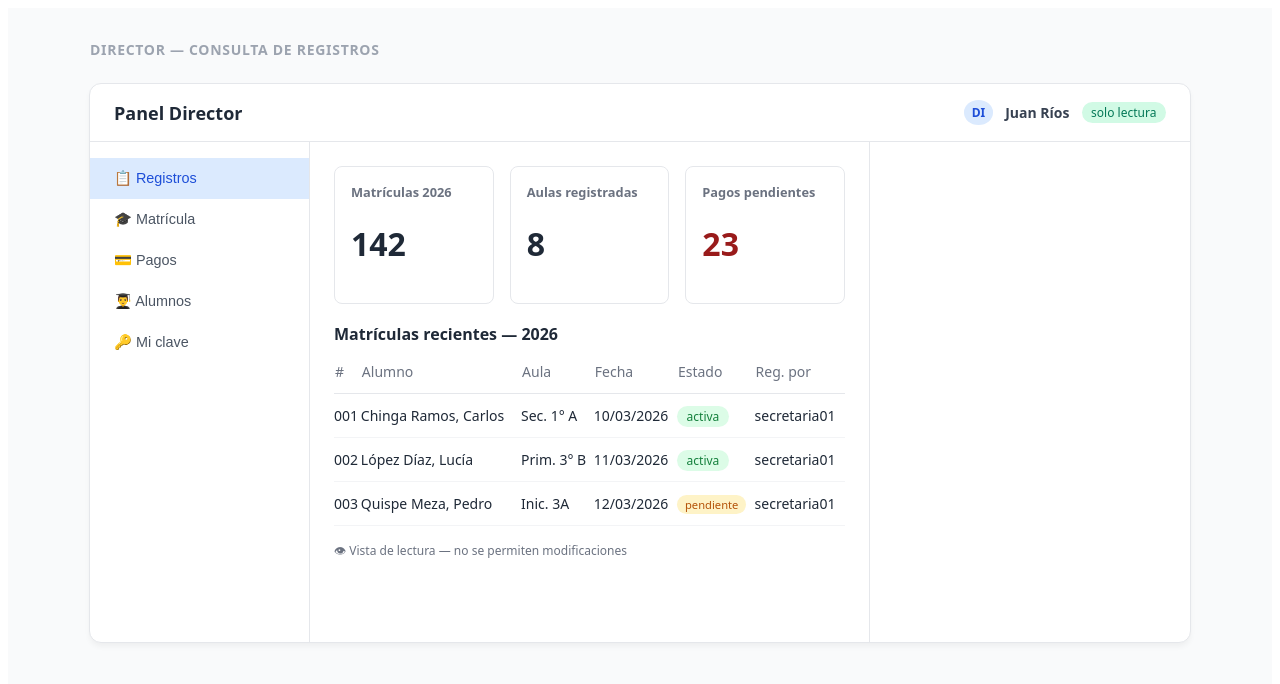
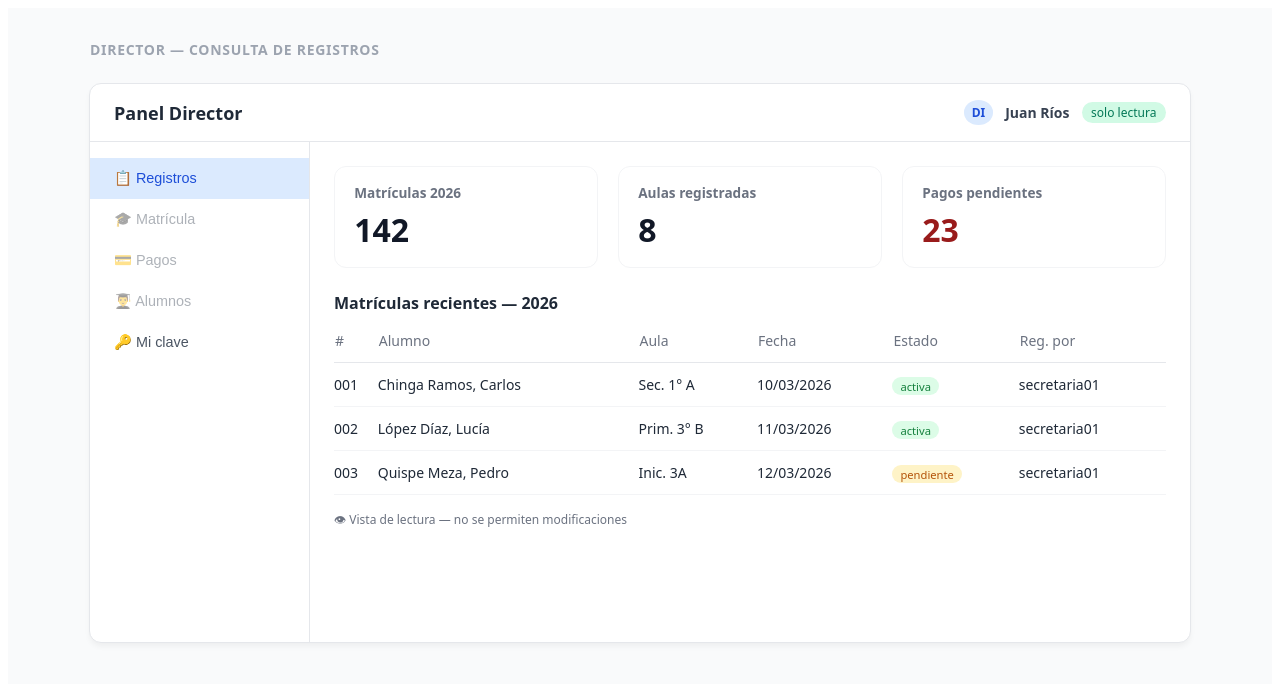
Before and after one commit to tiben10/front-end, a React (Vite) app: page /director-dashboard in a window 1280 px wide. Shown: the top 684 px of the page. Built offline with nearby package versions, Linux system fonts and the light colour scheme.

Commit message:
Ajuste del registro y permisos del panel Director

```diff
--- a/src/Styles/Dashboard.css
+++ b/src/Styles/Dashboard.css
@@ -1000,3 +1000,52 @@
     font-style: italic;
     margin-top: 1.25rem;
 }
+.sidebar-item.disabled {
+    opacity: 0.45;
+    cursor: not-allowed;
+}
+
+.sidebar-item.disabled:hover {
+    background: transparent;
+}
+/* ================= Panel Director — Registros ================= */
+
+.director-summary-grid {
+    display: grid;
+    grid-template-columns: repeat(3, 1fr);
+    gap: 1.25rem;
+    margin-bottom: 1.5rem;
+}
+
+.director-summary-card {
+    background: #ffffff;
+    border: 1px solid #f3f4f6;
+    border-radius: 0.75rem;
+    padding: 1rem 1.2rem;
+}
+
+.director-summary-card p {
+    margin: 0 0 0.4rem 0;
+    font-size: 0.85rem;
+    color: #6b7280;
+    font-weight: 600;
+}
+
+.director-summary-card h1 {
+    margin: 0;
+    font-size: 2rem;
+    font-weight: 700;
+    color: #111827;
+}
+
+.director-danger-number {
+    color: #991b1b !important;
+}
+/* Ajuste para Director: solo sidebar + contenido */
+.director-body {
+    grid-template-columns: 220px 1fr;
+}
+
+.director-body .dash-content {
+    border-right: none;
+}
--- a/src/pages/DirectorDashboard.jsx
+++ b/src/pages/DirectorDashboard.jsx
@@ -1,6 +1,18 @@
 import { useState } from 'react';
 import '../Styles/Dashboard.css';
+const matriculasRecientes = [
+    { id: '001', alumno: 'Chinga Ramos, Carlos', aula: 'Sec. 1° A', fecha: '10/03/2026', estado: 'activa', registradoPor: 'secretaria01' },
+    { id: '002', alumno: 'López Díaz, Lucía', aula: 'Prim. 3° B', fecha: '11/03/2026', estado: 'activa', registradoPor: 'secretaria01' },
+    { id: '003', alumno: 'Quispe Meza, Pedro', aula: 'Inic. 3A', fecha: '12/03/2026', estado: 'pendiente', registradoPor: 'secretaria01' }
+];
 
+const estadoMatriculaClass = (estado) => {
+    switch (estado) {
+        case 'activa': return 'matric-activa';
+        case 'pendiente': return 'matric-pendiente';
+        default: return 'matric-trasladada';
+    }
+};
 const DirectorDashboard = () => {
     const [activeTab, setActiveTab] = useState('registros');
 
@@ -20,50 +32,63 @@ const DirectorDashboard = () => {
                         <span className="role-badge role-di">solo lectura</span>
                     </div>
                 </header>
+                <div className="dash-body director-body">
+                    <aside className="dash-sidebar">
 
-                <div className="dash-body">
-                    <aside className="dash-sidebar">
-                        <button className={`sidebar-item ${activeTab === 'registros' ? 'active' : ''}`} onClick={() => setActiveTab('registros')}>
+                        <button
+                            className={`sidebar-item ${activeTab === 'registros' ? 'active' : ''}`}
+                            onClick={() => setActiveTab('registros')}
+                        >
                             📋 Registros
                         </button>
 
-                        <button className={`sidebar-item ${activeTab === 'matricula' ? 'active' : ''}`} onClick={() => setActiveTab('matricula')}>
+                        <button
+                            className="sidebar-item disabled"
+                            disabled
+                        >
                             🎓 Matrícula
                         </button>
 
-                        <button className={`sidebar-item ${activeTab === 'pagos' ? 'active' : ''}`} onClick={() => setActiveTab('pagos')}>
+                        <button
+                            className="sidebar-item disabled"
+                            disabled
+                        >
                             💳 Pagos
                         </button>
 
-                        <button className={`sidebar-item ${activeTab === 'alumnos' ? 'active' : ''}`} onClick={() => setActiveTab('alumnos')}>
+                        <button
+                            className="sidebar-item disabled"
+                            disabled
+                        >
                             👨‍🎓 Alumnos
                         </button>
 
-                        <button className={`sidebar-item ${activeTab === 'clave' ? 'active' : ''}`} onClick={() => setActiveTab('clave')}>
+                        <button
+                            className={`sidebar-item ${activeTab === 'clave' ? 'active' : ''}`}
+                            onClick={() => setActiveTab('clave')}
+                        >
                             🔑 Mi clave
                         </button>
+
                     </aside>
 
                     <main className="dash-content">
-    <div style={{
-        display: 'grid',
-        gridTemplateColumns: 'repeat(3, 1fr)',
-        gap: '1rem',
-        marginBottom: '1.2rem'
-    }}>
-        <div className="perm-box">
-            <p className="perm-subtitle">Matrículas 2026</p>
+                        {activeTab === 'registros' ? (
+                            <>
+                                <div className="director-summary-grid">
+                                    <div className="director-summary-card">
+                                        <p>Matrículas 2026</p>
                                         <h1>142</h1>
                                     </div>
 
-        <div className="perm-box">
-            <p className="perm-subtitle">Aulas registradas</p>
+                                    <div className="director-summary-card">
+                                        <p>Aulas registradas</p>
                                         <h1>8</h1>
                                     </div>
 
-        <div className="perm-box">
-            <p className="perm-subtitle">Pagos pendientes</p>
-            <h1 style={{ color: '#991b1b' }}>23</h1>
+                                    <div className="director-summary-card">
+                                        <p>Pagos pendientes</p>
+                                        <h1 className="director-danger-number">23</h1>
                                     </div>
                                 </div>
 
@@ -80,37 +105,35 @@ const DirectorDashboard = () => {
                                             <th>Reg. por</th>
                                         </tr>
                                     </thead>
+
                                     <tbody>
-            <tr>
-                <td>001</td>
-                <td>Chinga Ramos, Carlos</td>
-                <td>Sec. 1° A</td>
-                <td>10/03/2026</td>
-                <td><span className="status-badge status-active">activa</span></td>
-                <td>secretaria01</td>
+                                        {matriculasRecientes.map((matricula) => (
+                                            <tr key={matricula.id}>
+                                                <td>{matricula.id}</td>
+                                                <td>{matricula.alumno}</td>
+                                                <td>{matricula.aula}</td>
+                                                <td>{matricula.fecha}</td>
+                                                <td>
+                                                    <span className={`matric-badge ${estadoMatriculaClass(matricula.estado)}`}>
+                                                        {matricula.estado}
+                                                    </span>
+                                                </td>
+                                                <td>{matricula.registradoPor}</td>
                                             </tr>
-            <tr>
-                <td>002</td>
-                <td>López Díaz, Lucía</td>
-                <td>Prim. 3° B</td>
-                <td>11/03/2026</td>
-                <td><span className="status-badge status-active">activa</span></td>
-                <td>secretaria01</td>
-            </tr>
-            <tr>
-                <td>003</td>
-                <td>Quispe Meza, Pedro</td>
-                <td>Inic. 3A</td>
-                <td>12/03/2026</td>
-                <td><span className="matric-badge matric-pendiente">pendiente</span></td>
-                <td>secretaria01</td>
-            </tr>
+                                        ))}
                                     </tbody>
                                 </table>
 
                                 <div className="table-footer-note">
                                     👁 Vista de lectura — no se permiten modificaciones
                                 </div>
+                            </>
+                        ) : (
+                            <>
+                                <h3 className="section-title">Próximamente</h3>
+                                <p>Esta sección ({activeTab}) se implementará más adelante.</p>
+                            </>
+                        )}
                     </main>
                 </div>
             </div>
```
Lines whose indentation alone changed are shown as unchanged.
